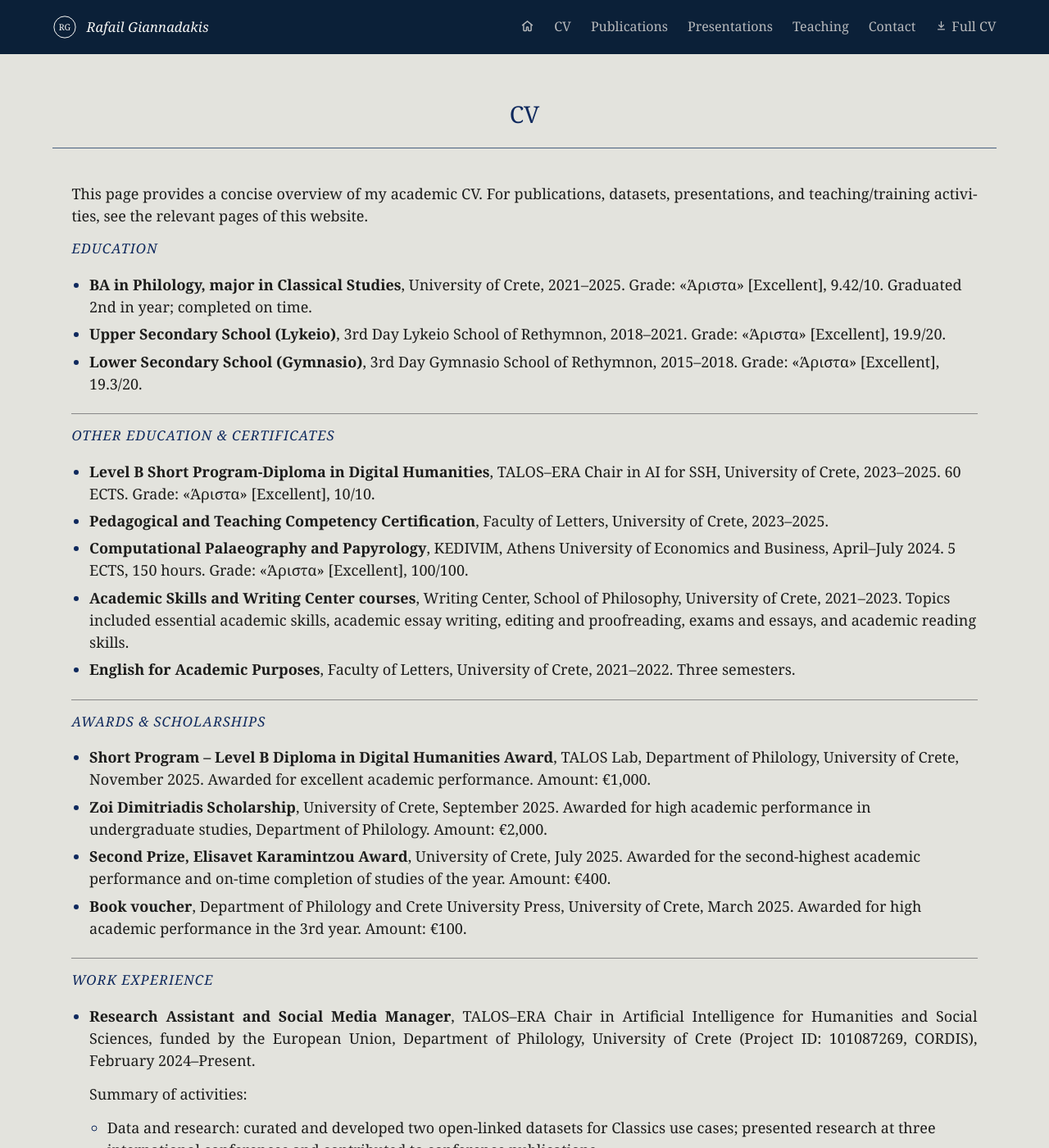
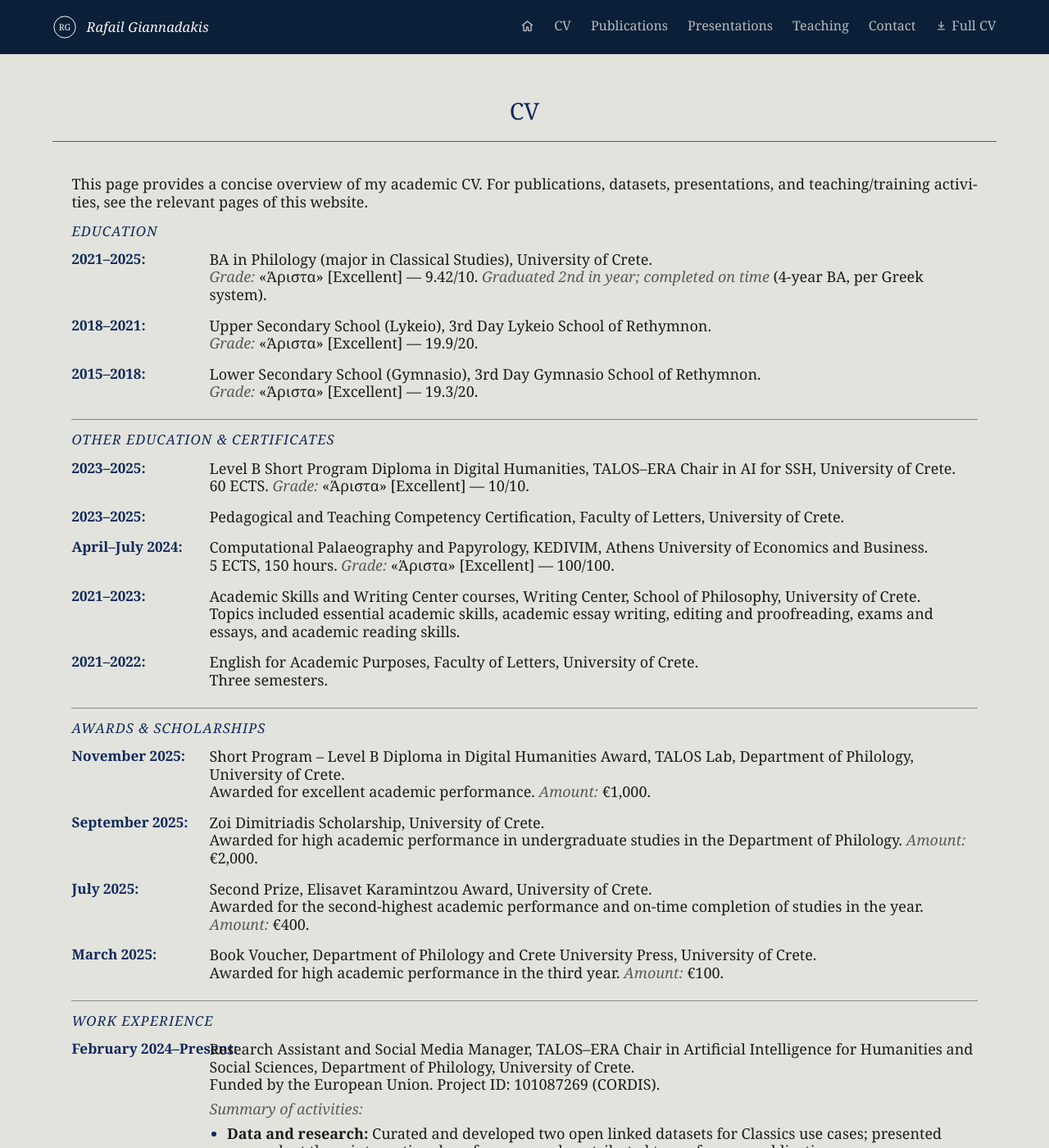
Before and after one commit to rgiannadakis/rgiannadakis.github.io, a Jekyll site: the page built from cv.md, in a window 1280 px wide and 1400 px high. Shown: the whole window at 82% size. Built offline with Jekyll 4.4.1, drawn with Linux system fonts in a browser that asks for light colours; some of the changed text lies outside the part shown.

Commit message:
site updates

```diff
--- a/assets/css/style.css
+++ b/assets/css/style.css
@@ -24,7 +24,7 @@ body{
   color:var(--ink);
   font-family:var(--serif);
   font-size:19px;
-  line-height:1.5;
+  line-height:1.2;
   -webkit-font-smoothing:antialiased;
 }
 a{color:inherit;}
@@ -207,6 +207,28 @@ ul.tags li{
 .prose li{ margin-bottom:0.4rem; }
 .prose li::marker{ color:var(--accent); }
 .prose ul, .prose ol{ padding-left:1.2em; }
+.cv-list{ display:flex; flex-direction:column; gap:16px; margin-bottom:14px; }
+.cv-item{
+  display:grid;
+  grid-template-columns:150px 1fr;
+  gap:18px;
+  align-items:start;
+}
+.cv-date{
+  font-weight:700;
+  color:var(--accent);
+  white-space:nowrap;
+  font-size:0.95em;
+}
+.cv-description{ color:var(--ink); }
+.cv-description em{ font-style:italic; color:var(--ink-soft); }
+.cv-description ul{ margin:8px 0 0; padding-left:1.2em; }
+.cv-description li{ margin-bottom:0.3em; }
+.cv-description li::marker{ color:var(--accent); }
+.cv-description p{ margin:8px 0 4px; text-align:left; }
+@media (max-width:640px){
+  .cv-item{ grid-template-columns:1fr; gap:4px; }
+}
 .entry{
   border:1px solid var(--line);
   border-radius:10px;
@@ -364,6 +386,7 @@ footer .bar-inner > div > div:last-child{ font-family:var(--mono); }
   .prose h2{ color:#000; border-top:1px solid #ccc; font-size:11pt; page-break-after:avoid; }
   .prose h2:first-of-type{ border-top:none; }
   .entry{ page-break-inside:avoid; }
+  .cv-item{ page-break-inside:avoid; }
   .eyebrow{ color:#000; }
   ul.tags li{ border-color:#999; color:#000; }
   a{ color:#000 !important; text-decoration:underline; }
--- a/cv.md
+++ b/cv.md
@@ -8,58 +8,257 @@ This page provides a concise overview of my academic CV. For publications, datas
 
 ## Education
 
-- **BA in Philology, major in Classical Studies**, University of Crete, 2021–2025. Grade: «Άριστα» [Excellent], 9.42/10. Graduated 2nd in year; completed on time.
-- **Upper Secondary School (Lykeio)**, 3rd Day Lykeio School of Rethymnon, 2018–2021. Grade: «Άριστα» [Excellent], 19.9/20.
-- **Lower Secondary School (Gymnasio)**, 3rd Day Gymnasio School of Rethymnon, 2015–2018. Grade: «Άριστα» [Excellent], 19.3/20.
+<div class="cv-list">
+
+<div class="cv-item">
+<div class="cv-date">2021–2025:</div>
+<div class="cv-description">
+BA in Philology (major in Classical Studies), University of Crete.<br>
+<em>Grade:</em> «Άριστα» [Excellent] — 9.42/10. <em>Graduated 2nd in year; completed on time</em> (4-year BA, per Greek system).
+</div>
+</div>
+
+<div class="cv-item">
+<div class="cv-date">2018–2021:</div>
+<div class="cv-description">
+Upper Secondary School (Lykeio), 3rd Day Lykeio School of Rethymnon.<br>
+<em>Grade:</em> «Άριστα» [Excellent] — 19.9/20.
+</div>
+</div>
+
+<div class="cv-item">
+<div class="cv-date">2015–2018:</div>
+<div class="cv-description">
+Lower Secondary School (Gymnasio), 3rd Day Gymnasio School of Rethymnon.<br>
+<em>Grade:</em> «Άριστα» [Excellent] — 19.3/20.
+</div>
+</div>
+
+</div>
 
 ## Other Education & Certificates
 
-- **Level B Short Program-Diploma in Digital Humanities**, TALOS–ERA Chair in AI for SSH, University of Crete, 2023–2025. 60 ECTS. Grade: «Άριστα» [Excellent], 10/10.
-- **Pedagogical and Teaching Competency Certification**, Faculty of Letters, University of Crete, 2023–2025.
-- **Computational Palaeography and Papyrology**, KEDIVIM, Athens University of Economics and Business, April–July 2024. 5 ECTS, 150 hours. Grade: «Άριστα» [Excellent], 100/100.
-- **Academic Skills and Writing Center courses**, Writing Center, School of Philosophy, University of Crete, 2021–2023. Topics included essential academic skills, academic essay writing, editing and proofreading, exams and essays, and academic reading skills.
-- **English for Academic Purposes**, Faculty of Letters, University of Crete, 2021–2022. Three semesters.
+<div class="cv-list">
+
+<div class="cv-item">
+<div class="cv-date">2023–2025:</div>
+<div class="cv-description">
+Level B Short Program Diploma in Digital Humanities, TALOS–ERA Chair in AI for SSH, University of Crete.<br>
+60 ECTS. <em>Grade:</em> «Άριστα» [Excellent] — 10/10.
+</div>
+</div>
+
+<div class="cv-item">
+<div class="cv-date">2023–2025:</div>
+<div class="cv-description">
+Pedagogical and Teaching Competency Certification, Faculty of Letters, University of Crete.
+</div>
+</div>
+
+<div class="cv-item">
+<div class="cv-date">April–July 2024:</div>
+<div class="cv-description">
+Computational Palaeography and Papyrology, KEDIVIM, Athens University of Economics and Business.<br>
+5 ECTS, 150 hours. <em>Grade:</em> «Άριστα» [Excellent] — 100/100.
+</div>
+</div>
+
+<div class="cv-item">
+<div class="cv-date">2021–2023:</div>
+<div class="cv-description">
+Academic Skills and Writing Center courses, Writing Center, School of Philosophy, University of Crete.<br>
+Topics included essential academic skills, academic essay writing, editing and proofreading, exams and essays, and academic reading skills.
+</div>
+</div>
+
+<div class="cv-item">
+<div class="cv-date">2021–2022:</div>
+<div class="cv-description">
+English for Academic Purposes, Faculty of Letters, University of Crete.<br>
+Three semesters.
+</div>
+</div>
+
+</div>
 
 ## Awards & Scholarships
 
-- **Short Program – Level B Diploma in Digital Humanities Award**, TALOS Lab, Department of Philology, University of Crete, November 2025. Awarded for excellent academic performance. Amount: €1,000.
-- **Zoi Dimitriadis Scholarship**, University of Crete, September 2025. Awarded for high academic performance in undergraduate studies, Department of Philology. Amount: €2,000.
-- **Second Prize, Elisavet Karamintzou Award**, University of Crete, July 2025. Awarded for the second-highest academic performance and on-time completion of studies of the year. Amount: €400.
-- **Book voucher**, Department of Philology and Crete University Press, University of Crete, March 2025. Awarded for high academic performance in the 3rd year. Amount: €100.
+<div class="cv-list">
+
+<div class="cv-item">
+<div class="cv-date">November 2025:</div>
+<div class="cv-description">
+Short Program – Level B Diploma in Digital Humanities Award, TALOS Lab, Department of Philology, University of Crete.<br>
+Awarded for excellent academic performance. <em>Amount:</em> €1,000.
+</div>
+</div>
+
+<div class="cv-item">
+<div class="cv-date">September 2025:</div>
+<div class="cv-description">
+Zoi Dimitriadis Scholarship, University of Crete.<br>
+Awarded for high academic performance in undergraduate studies in the Department of Philology. <em>Amount:</em> €2,000.
+</div>
+</div>
+
+<div class="cv-item">
+<div class="cv-date">July 2025:</div>
+<div class="cv-description">
+Second Prize, Elisavet Karamintzou Award, University of Crete.<br>
+Awarded for the second-highest academic performance and on-time completion of studies in the year. <em>Amount:</em> €400.
+</div>
+</div>
+
+<div class="cv-item">
+<div class="cv-date">March 2025:</div>
+<div class="cv-description">
+Book Voucher, Department of Philology and Crete University Press, University of Crete.<br>
+Awarded for high academic performance in the third year. <em>Amount:</em> €100.
+</div>
+</div>
+
+</div>
 
 ## Work Experience
 
-- **Research Assistant and Social Media Manager**, TALOS–ERA Chair in Artificial Intelligence for Humanities and Social Sciences, funded by the European Union, Department of Philology, University of Crete (Project ID: 101087269, CORDIS), February 2024–Present.
+<div class="cv-list">
 
-  Summary of activities:
-  - Data and research: curated and developed two open-linked datasets for Classics use cases; presented research at three international conferences and contributed to conference publications.
-  - Training and MOOCs: co-created training materials and served as instructor for five training programs and one MOOC.
-  - Communication and dissemination: managed the project's Facebook, Instagram, LinkedIn, and X accounts; published over 1,300 posts and grew a combined audience of over 5,600 followers/connections; maintained the project website and authored over 120 event blog posts.
-  - Events and technical support: supported 28 hybrid lectures and events, including the SA4AW International Conference (May 2025) and the TALOS–AI4SSH Summer School (September 2025).
-  - Conference organization: member of the TOTh Conferences organizing committee.
+<div class="cv-item">
+<div class="cv-date">February 2024–Present:</div>
+<div class="cv-description">
+Research Assistant and Social Media Manager, TALOS–ERA Chair in Artificial Intelligence for Humanities and Social Sciences, Department of Philology, University of Crete.<br>
+Funded by the European Union. Project ID: 101087269 (CORDIS).
 
-- **Technical, data management, promotion, and administrative support**, Crete Past and Present: Crete on Stage Summer School, Division of Classical Studies, Department of Philology, University of Crete, June 2025.
+<p><em>Summary of activities:</em></p>
+
+<ul>
+<li><strong>Data and research:</strong> Curated and developed two open linked datasets for Classics use cases; presented research at three international conferences and contributed to conference publications.</li>
+<li><strong>Training and MOOCs:</strong> Co-created training materials and served as an instructor for five training programs and one MOOC.</li>
+<li><strong>Communication and dissemination:</strong> Managed the project's Facebook, Instagram, LinkedIn, and X accounts; published over 1,300 posts and grew a combined audience of over 5,600 followers and connections; maintained the project website and authored over 120 event blog posts.</li>
+<li><strong>Events and technical support:</strong> Supported 28 hybrid lectures and events, including the SA4AW International Conference in May 2025 and the TALOS–AI4SSH Summer School in September 2025.</li>
+<li><strong>Conference organization:</strong> Member of the TOTh Conferences Organizing Committee.</li>
+</ul>
+</div>
+</div>
+
+<div class="cv-item">
+<div class="cv-date">June 2025:</div>
+<div class="cv-description">
+Technical, data management, promotion, and administrative support, <em>Crete Past and Present: Crete on Stage</em> Summer School, Division of Classical Studies, Department of Philology, University of Crete.
+</div>
+</div>
+
+</div>
 
 ## Organizing Conferences
 
-- **TOTh International Conference** (organized by TALOS–AI4SSH, University of Crete; held annually in Chambéry, France, since 2007), February 2025–Present. Organizing Committee Member; TOTh Proceedings Editorial Committee Member.
+<div class="cv-list">
+
+<div class="cv-item">
+<div class="cv-date">February 2025–Present:</div>
+<div class="cv-description">
+TOTh International Conference, organized by TALOS–AI4SSH, University of Crete, and held annually in Chambéry, France, since 2007.<br>
+Organizing Committee Member and TOTh Proceedings Editorial Committee Member.
+</div>
+</div>
+
+</div>
 
 ## Conferences & Summer Schools Attended
 
-- **NUAA Short-Term Program** (14 days), Nanjing University of Aeronautics and Astronautics, Nanjing, China, July 2025. Fully funded by NUAA.
-- **Semantic Annotation for the Ancient World Conference 2025**, Rethymno, Crete, Greece, June–July 2025.
-- **Crete Past and Present**, Summer School in Classics, University of Crete, Rethymnon, Greece, June 2024.
-- **1st International Conference on Higher Education Pedagogy and Faculty Development: Developing Academics' Pedagogical Acuity**, University of Crete, Rethymnon, Greece, September 2023.
-- **7th Open International Conference of the Network for the Study of Archaic and Classical Greek Song: "What's in a Poet?"**, Barcelona, Spain, July 2023.
+<div class="cv-list">
+
+<div class="cv-item">
+<div class="cv-date">July 2025:</div>
+<div class="cv-description">
+NUAA Short-Term Program (14 days), Nanjing University of Aeronautics and Astronautics, Nanjing, China.<br>
+Fully funded by NUAA.
+</div>
+</div>
+
+<div class="cv-item">
+<div class="cv-date">June–July 2025:</div>
+<div class="cv-description">
+Semantic Annotation for the Ancient World Conference 2025, Rethymno, Crete, Greece.
+</div>
+</div>
+
+<div class="cv-item">
+<div class="cv-date">June 2024:</div>
+<div class="cv-description">
+<em>Crete Past and Present</em>, Summer School in Classics, University of Crete, Rethymnon, Greece.
+</div>
+</div>
+
+<div class="cv-item">
+<div class="cv-date">September 2023:</div>
+<div class="cv-description">
+1st International Conference on Higher Education Pedagogy and Faculty Development: <em>Developing Academics' Pedagogical Acuity</em>, University of Crete, Rethymnon, Greece.
+</div>
+</div>
+
+<div class="cv-item">
+<div class="cv-date">July 2023:</div>
+<div class="cv-description">
+7th Open International Conference of the Network for the Study of Archaic and Classical Greek Song: "What's in a Poet?", Barcelona, Spain.
+</div>
+</div>
+
+</div>
 
 ## Voluntary Activities
 
-- **Assistant**, Writing Center, School of Philosophy, University of Crete, September 2023–Present. Supported academic skills guidance, student support, teaching materials, digital learning materials, oral presentation training, and outreach.
-- **Usher**, Erofili Theatre, Municipality of Rethymnon, June 2023–Present.
-- **Technical, data management, promotion, and administrative support**, Crete Past and Present Summer School, Division of Classical Studies, Department of Philology, University of Crete, June–July 2024.
-- **University of Crete team member**, Discussing Ancient Texts, April 2022. Participated in discussions with high-school students on Plato's *Republic* and Aristophanes' *Peace*.
+<div class="cv-list">
+
+<div class="cv-item">
+<div class="cv-date">September 2023–Present:</div>
+<div class="cv-description">
+Assistant, Writing Center, School of Philosophy, University of Crete.<br>
+Supported academic-skills guidance, student support, teaching materials, digital learning materials, oral-presentation training, and outreach.
+</div>
+</div>
+
+<div class="cv-item">
+<div class="cv-date">June 2023–Present:</div>
+<div class="cv-description">
+Usher, Erofili Theatre, Municipality of Rethymnon.
+</div>
+</div>
+
+<div class="cv-item">
+<div class="cv-date">June–July 2024:</div>
+<div class="cv-description">
+Technical, data management, promotion, and administrative support, <em>Crete Past and Present</em> Summer School, Division of Classical Studies, Department of Philology, University of Crete.
+</div>
+</div>
+
+<div class="cv-item">
+<div class="cv-date">April 2022:</div>
+<div class="cv-description">
+University of Crete team member, <em>Discussing Ancient Texts</em>.<br>
+Participated in discussions with high-school students on Plato's <em>Republic</em> and Aristophanes' <em>Peace</em>.
+</div>
+</div>
+
+</div>
 
 ## Languages
 
-- Greek: Native.
-- English: TOEFL iBT, October 2025, 104/120. Reading 26/30, Listening 27/30, Speaking 24/30, Writing 27/30.
+<div class="cv-list">
+
+<div class="cv-item">
+<div class="cv-date">Greek:</div>
+<div class="cv-description">
+Native.
+</div>
+</div>
+
+<div class="cv-item">
+<div class="cv-date">English:</div>
+<div class="cv-description">
+TOEFL iBT, October 2025 — 104/120.<br>
+Reading: 26/30; Listening: 27/30; Speaking: 24/30; Writing: 27/30.
+</div>
+</div>
+
+</div>
```
